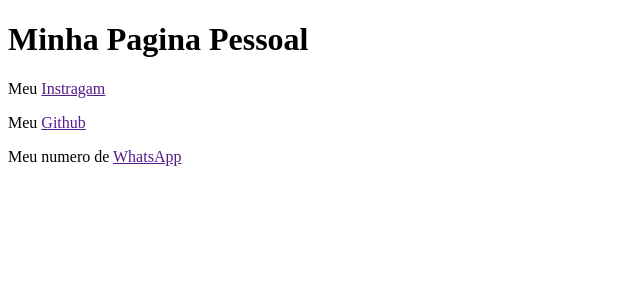
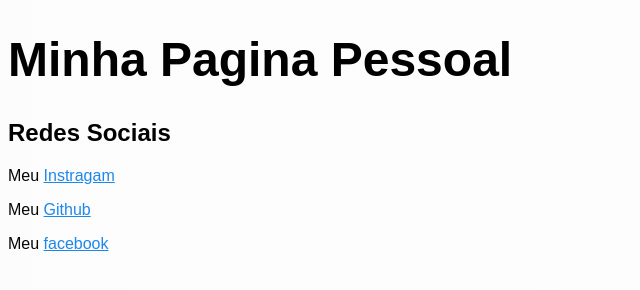
Before and after one commit to Giliard13/Meu-projeto-de-primeiro-SITE, a plain HTML site: page sit/index.html in a window 1280 px wide. Shown: the whole page, without its empty margins (0-640 px from the left). Drawn offline with Linux system fonts and the light colour scheme.

Commit message:
mudanças

```diff
--- a/sit/index.html
+++ b/sit/index.html
@@ -10,9 +10,12 @@
 </head>
 <body>
     <h1>Minha Pagina Pessoal</h1>
-    <p>Meu <a href=""> Instragam</a></p>
-    <p>Meu <a href=""> Github</a></p>
-    <p>Meu numero de <a href="">WhatsApp</a></p>
+     <h2>Redes Sociais </h2>
+       <p>Meu <a href="https://www.instagram.com/giliardmarins28/"> Instragam</a></p>
+         <p>Meu <a href="https://github.com/Giliard13"> Github</a></p>
+            <p>Meu <a href="https://www.facebook.com/giliard.costa.13">facebook</a></p>
+               <img src="" alt="">
+
 
 </body>
 </html>
--- a/sit/style.css
+++ b/sit/style.css
@@ -1,3 +1,19 @@
 body{
-    background-image: linear-gradient(to right #3E5172 #583E74);
+    height: 100%;
+    background-image: linear-gradient(to left, #ffffff, #fcfcfc);
 }
+h1{
+    font-size: 3em;
+    font-family: Arial, Helvetica, sans-serif;
+}
+h2{
+    font-family: Arial, Helvetica, sans-serif;
+}
+p{
+    color: #050505;
+    font-family: Arial, Helvetica, sans-serif;
+}
+a{
+    color: rgb(29, 136, 236);
+    font-family: Arial, Helvetica, sans-serif;
+}
```
